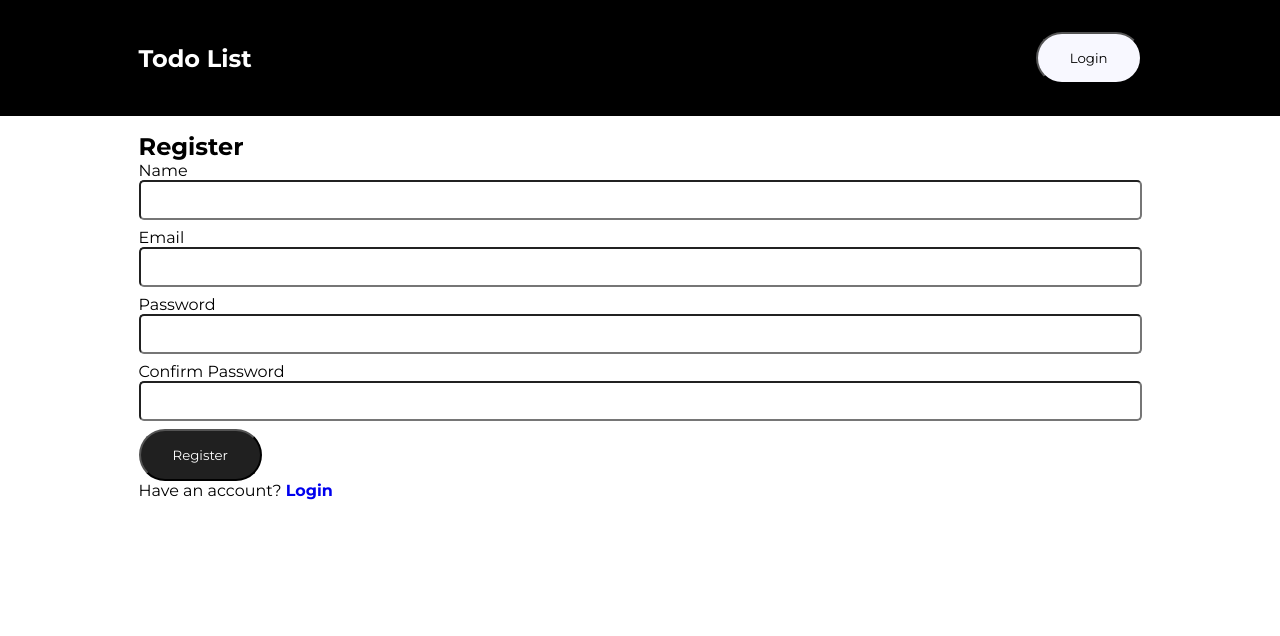
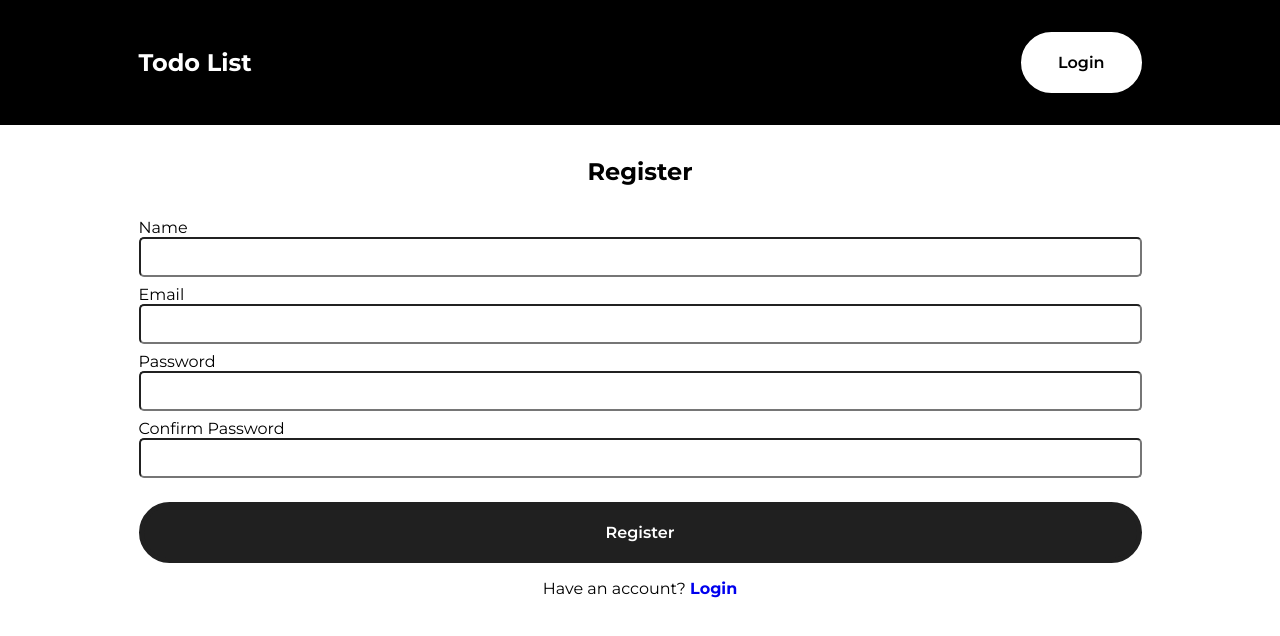
Before and after one commit to rijalislamir/portfolio-todo-list-2, a React (Vite) app: page /register in a window 1280 px wide. Shown: the top 636 px of the page. Built offline with nearby package versions, Linux system fonts and the light colour scheme.

Commit message:
Style login and register page

```diff
--- a/src/App.css
+++ b/src/App.css
@@ -34,6 +34,11 @@ nav {
     padding: 1rem;
 }
 
+.page-title {
+    text-align: center;
+    padding: 1rem 0;
+}
+
 .activity-list {
     display: flex;
     flex-direction: column;
@@ -64,6 +69,8 @@ button {
     background-color: transparent;
     border-radius: 20rem;
     cursor: pointer;
+    font-size: medium;
+    font-weight: 600;
 }
 
 .sign-menu {
@@ -72,21 +79,36 @@ button {
 }
 
 .light-btn {
-    background-color: ghostwhite;
+    background-color: white;
+    border: 5px solid white;
     color: black;
     padding: 1rem 2rem;
 }
 
+.light-btn:hover {
+    background-color: black;
+    border: 5px solid white;
+    color: white;
+}
+
 .dark-btn {
     background-color: #202020;
+    border: 5px solid #202020;
     color: white;
     padding: 1rem 2rem;
+}
+
+.dark-btn:hover {
+    background-color: white;
+    border: 5px solid black;
+    color: black;
 }
 
 .input-form {
     display: flex;
     flex-direction: column;
     gap: .5rem;
+    padding: 1rem 0;
 }
 
 .input-group {
@@ -160,3 +182,11 @@ input[type=text] {
 .red {
     background-color: #ED4C5C;
 }
+
+.submit-form {
+    display: flex;
+    flex-direction: column;
+    gap: 1rem;
+    padding: 1rem 0;
+    text-align: center;
+}
--- a/src/components/ActivityDetail.jsx
+++ b/src/components/ActivityDetail.jsx
@@ -1,12 +1,15 @@
 import React, { useEffect } from 'react'
-import { Link, useLocation } from 'react-router-dom'
+import { Link, useLocation, useNavigate } from 'react-router-dom'
 import { useDispatch, useSelector } from 'react-redux'
 import { getActivityDetail } from '../store/activity/action'
+import { reset as activityReset } from '../store/activity/reducer'
 import { createTodo, deleteTodo } from '../store/todo/action'
+
 
 const ActivityDetail = () => {
     const dispatch = useDispatch()
     const location = useLocation()
+    const navigate = useNavigate()
 
     const { detail } = useSelector(state => state.activity)
 
@@ -34,10 +37,15 @@ const ActivityDetail = () => {
         dispatch(deleteTodo({ id }))
     }
 
+    const handleGoBack = () => {
+        dispatch(activityReset())
+        navigate('/')
+    }
+
     return (
         <section className='container'>
             <div className='activity-header'>
-                <Link to='/'><span className='back-icon'></span></Link>
+                <span className='back-icon' onClick={handleGoBack}></span>
                 <h2>{detail.name}</h2>
                 <span className='plus-icon' onClick={handleCreateTodo}></span>
             </div>
--- a/src/pages/Dashboard.jsx
+++ b/src/pages/Dashboard.jsx
@@ -1,7 +1,6 @@
 import React, { useEffect } from 'react'
 import { useSelector, useDispatch } from 'react-redux'
 import { useNavigate } from 'react-router-dom'
-import { reset as activityReset } from '../store/activity/reducer'
 import { getActivities } from '../store/activity/action'
 import Header from '../components/Header'
 import ActivityList from '../components/ActivityList'
@@ -17,7 +16,6 @@ const Dashboard = () => {
     }, [user, navigate])
 
     useEffect(() => {
-        dispatch(activityReset())
         dispatch(getActivities())
     }, [])
 
--- a/src/pages/Login.jsx
+++ b/src/pages/Login.jsx
@@ -42,7 +42,7 @@ const Login = () => {
             <Header />
 
             <section className='container'>
-                <h2>Login</h2>
+                <h2 className='page-title'>Login</h2>
 
                 <form className='input-form' onSubmit={onFormSubmit}>
                     <div className='input-group'>
@@ -57,12 +57,11 @@ const Login = () => {
 
                     {isError && <div>{message}</div>}
 
-                    <div>
+                    <div className='submit-form'>
                         <button className='dark-btn' type='submit'>Login</button>
+                        <p>Don't have an account? <b><Link to='/register'>Register</Link></b></p>
                     </div>
                 </form>
-
-                <div>Don't have an account? <b><Link to='/register'>Register</Link></b></div>
             </section>
         </>
     )
--- a/src/pages/Register.jsx
+++ b/src/pages/Register.jsx
@@ -53,7 +53,7 @@ const Register = () => {
             <Header />
 
             <section className='container'>
-                <h2>Register</h2>
+                <h2 className='page-title'>Register</h2>
 
                 <form className='input-form' onSubmit={onFormSubmit}>
                     <div className='input-group'>
@@ -78,12 +78,12 @@ const Register = () => {
 
                     {isError && <div>{message}</div>}
 
-                    <div>
+                    <div className='submit-form'>
                         <button className='dark-btn' type='submit'>Register</button>
+                        <p>Have an account? <Link to='/login'><b>Login</b></Link></p>
                     </div>
                 </form>
 
-                <div>Have an account? <Link to='/login'><b>Login</b></Link></div>
             </section>
         </>
     )
```
